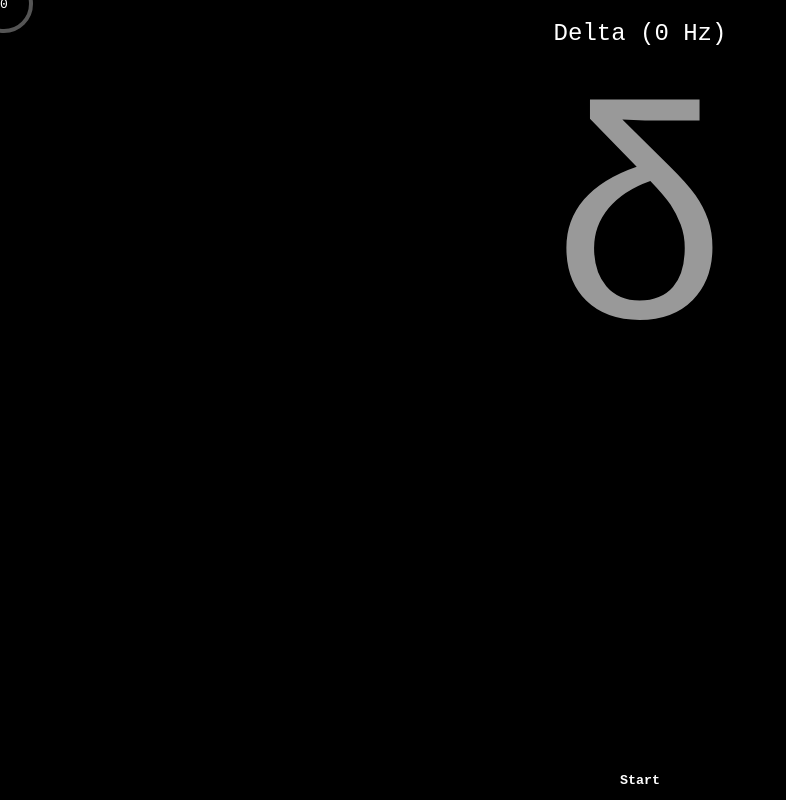
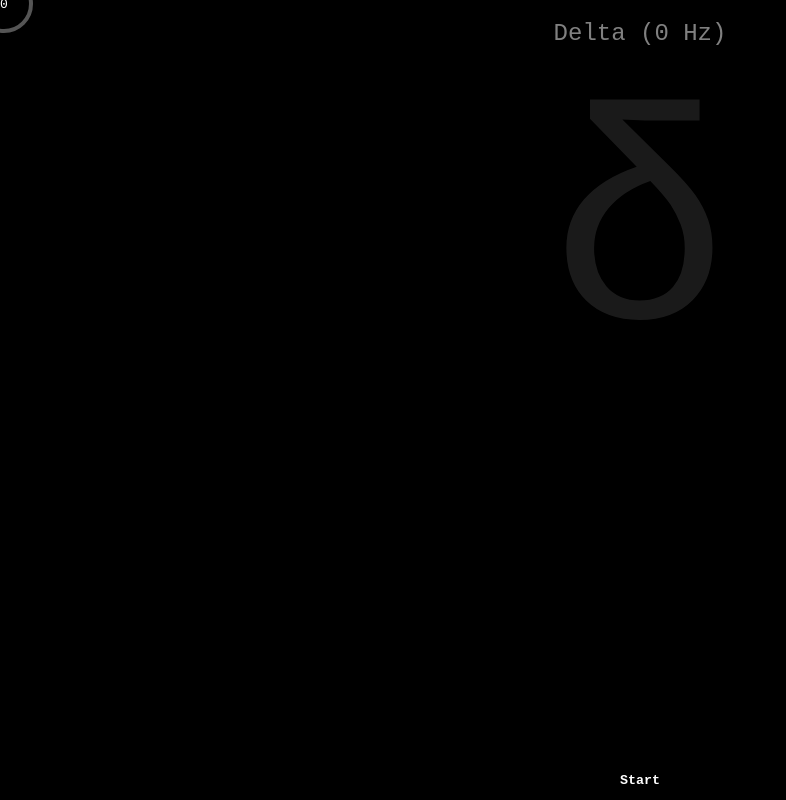
Before and after one commit to carlbarrdahl/dreamachine, a React (Vite) app: page / in a window 1280 px wide. Shown: the whole page, without its empty margins (0-786 px from the left). Built offline with nearby package versions, Linux system fonts and the light colour scheme.

Commit message:
Update text colors

```diff
--- a/src/App.tsx
+++ b/src/App.tsx
@@ -92,10 +92,17 @@ function App() {
       >
         <Strobe hz={hz} background={background} isRunning={isRunning} />
         <Binaural hz={hz} isRunning={isRunning} />
-        <div style={{ padding: 20, fontSize: 24, textAlign: "center" }}>
+        <div
+          style={{
+            padding: 20,
+            fontSize: 24,
+            textAlign: "center",
+            opacity: 0.5,
+          }}
+        >
           {wave?.name} ({hz} Hz)
         </div>
-        <div style={{ fontSize: 300, textAlign: "center", opacity: 0.6 }}>
+        <div style={{ fontSize: 300, textAlign: "center", opacity: 0.1 }}>
           {wave?.symbol}
         </div>
         <div
```
